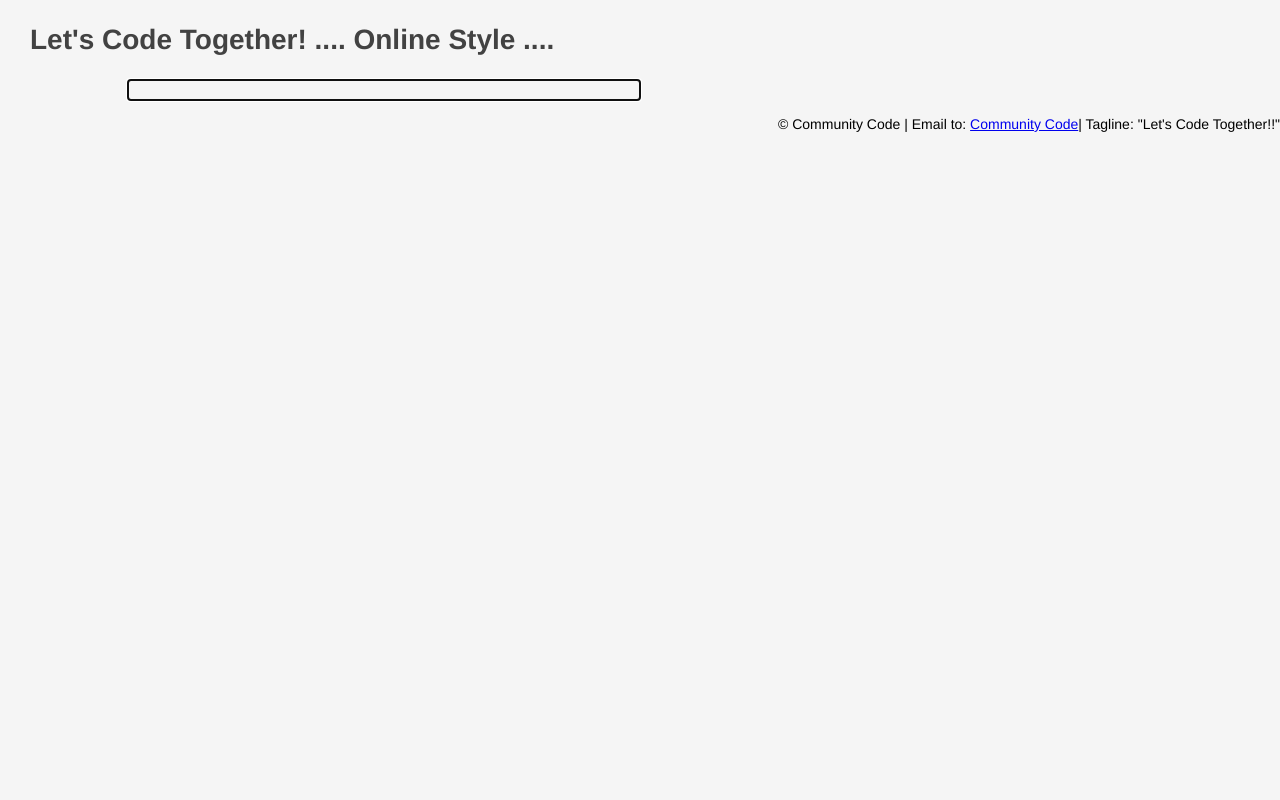
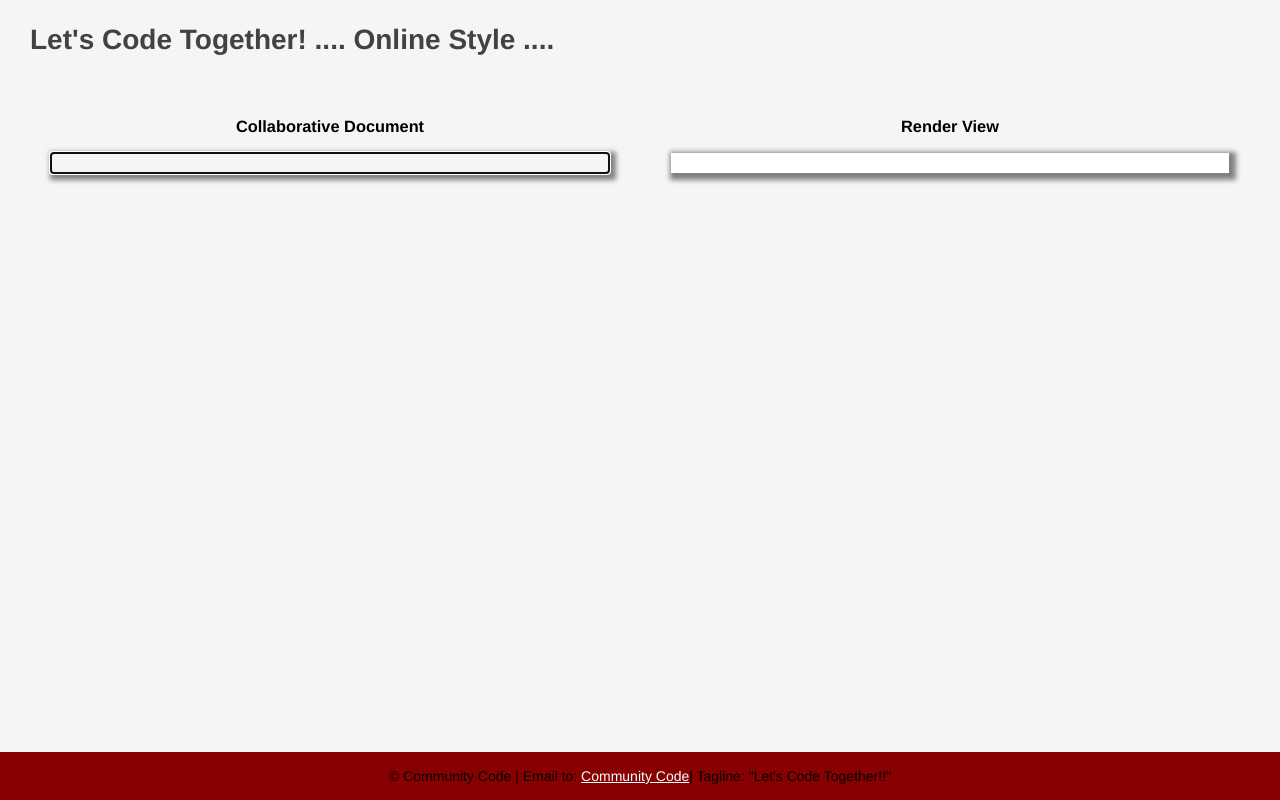
Before and after one commit to ngaehle/communitycode, a plain HTML site: page pusher.html in a window 1280 px wide. Drawn offline with nearby package versions, Linux system fonts and the light colour scheme.

Commit message:
implemented viewer

```diff
--- a/CSS/pusher-app.css
+++ b/CSS/pusher-app.css
@@ -6,6 +6,9 @@ body {
     margin: 0;
     padding: 0;
     background: #f5f5f5;
+    position: relative;
+    width: 100%;
+    height: 100%;
 }
 
 .header {
@@ -20,13 +23,46 @@ body {
     color: #424242;
 }
 
+main{
+    margin: 20px;
+}
+
+header, #viewerPanes{
+    text-align: center;
+}
+
+#viewerPanes{
+    width:100%;
+    display: flex;
+    margin-left: 50%;
+    transform: translateX(-50%);
+}
+
+#viewerPanes div.paneContainer{
+    order:1;
+    width: 45%;
+    padding: 0 2.5%;
+
+}
+#doc, #codeRendered{
+    box-shadow: grey 3px 3px 5px 4px;
+    text-align: left;
+    padding: 0 10px;
+    overflow-y: auto;
+    max-height: 50vh;
+}
+
+#codeRendered{
+    min-height: 20px;
+    background-color: #fff;
+}
+
 .doc .doc__background-ribbon {
     height: 200px;
     background: #3F51B5;
 }
 
 .doc .doc__text-editor {
-    width: 60%;
     padding: 40px 28px;
     min-height: 300px;
     background: #fff;
@@ -41,13 +77,27 @@ body {
 
 main {
     position: relative;
-    width: 40%;
-    margin-left: 10%;
     border-color: 10px solid orangered;
 }
 
-#doc {}
+pre {
+    width: 50%;
+    padding: 0 2.5%;
+    max-height: 25vh;
+    overflow: auto;
+}
+footer {
 
-footer {
-    text-align: end;
+    text-align: center;
+    position: absolute;
+    width: 100%;
+    bottom: 0;
+    left: 50%;
+    transform: translateX(-50%);
+    background-color: #880000;
 }
+
+p.footer a {
+    color: azure;
+
+}
--- a/pusher.html
+++ b/pusher.html
@@ -6,6 +6,7 @@
     <meta http-equiv="X-UA-Compatible" content="IE=edge">
     <title>Your Session</title>
     <link href="https://fonts.googleapis.com/css?family=Roboto" rel="stylesheet">
+    <link href="https://cdnjs.cloudflare.com/ajax/libs/normalize/8.0.1/normalize.min.css">
     <link href="CSS/pusher-app.css" rel="stylesheet"></link>
     <!--<link href="https://cdnjs.cloudflare.com/ajax/libs/prism/1.19.0/themes/prism-dark.min.css" rel="stylesheet" />-->
     <link rel="stylesheet" href="http://cdnjs.cloudflare.com/ajax/libs/highlight.js/9.18.1/styles/default.min.css">
@@ -30,30 +31,63 @@
         <h1 class="header__h1">Let's Code Together! .... Online Style ....</h1>
     </header>
     <main>
-        <div class="doc language-css" id="doc"></div>
+    <div id=viewerPanes>
+        <div class="paneContainer">
+            <h3>Collaborative Document</h3>
+            <div class="doc language-css" id="doc"></div>
+        </div>
+        <div class="paneContainer">
+            <h3>Render View</h3>
+            <div id="codeRendered"></div>
+        </div>
+    </div>
+    <div id="interact">
         <pre><code id="temp"></code></pre>
+        <div id="chatBox">
+
+        </div>
+    </div>
+
     </main>
     <script>
         // hljs.initHighlightingOnLoad();
         hljs.configure({
-            languages: ["css"]
+            languages: ["css", "html"]
         })
         const temp1 = document.getElementById('temp');
         document.getElementById('doc').addEventListener("keydown", function(e) {
             window.setTimeout(function() {
                 var codetext = e.target.innerText;
-                //console.log(codetext);
                 var code = hljs.highlight("css", codetext).value;
                 var fCode = hljs.fixMarkup(code);
                 temp1.innerHTML = code;
             }, 100)
 
-        })
+        });
+        const rendered = document.getElementById('codeRendered');
+        const doc = document.getElementById('doc');
+        const code = doc.childNodes[0];
+        const config = {childList: true, charaterData: true, subtree: true};
+
+        const callBack = function(items, observer){
+            for(let item of items){
+                if(item.type === 'childList' || item.type === 'characterData' || item.type === 'subtree'){
+                    rendered.innerHTML = doc.innerText;
+                }
+            }
+        }
+
+        const observer = new MutationObserver(callBack);
+        observer.observe(doc, config);
+        document.getElementById('doc').addEventListener('keyup', function(e){
+           rendered.innerHTML = e.target.innerText;
+        });
+
     </script>
     <script src="JS/pusher-app.js"></script>
 </body>
 <footer>
-    <p>&copy; Community Code | Email to: <a href="mailto:codecommunity20@gmail.com">Community Code</a>| Tagline: "Let's Code Together!!"</p>
+    <p class="footer">&copy; Community Code | Email to: <a href="mailto:codecommunity20@gmail.com">Community Code</a>| Tagline: "Let's Code Together!!"</p>
 </footer>
 
 </html>
```
